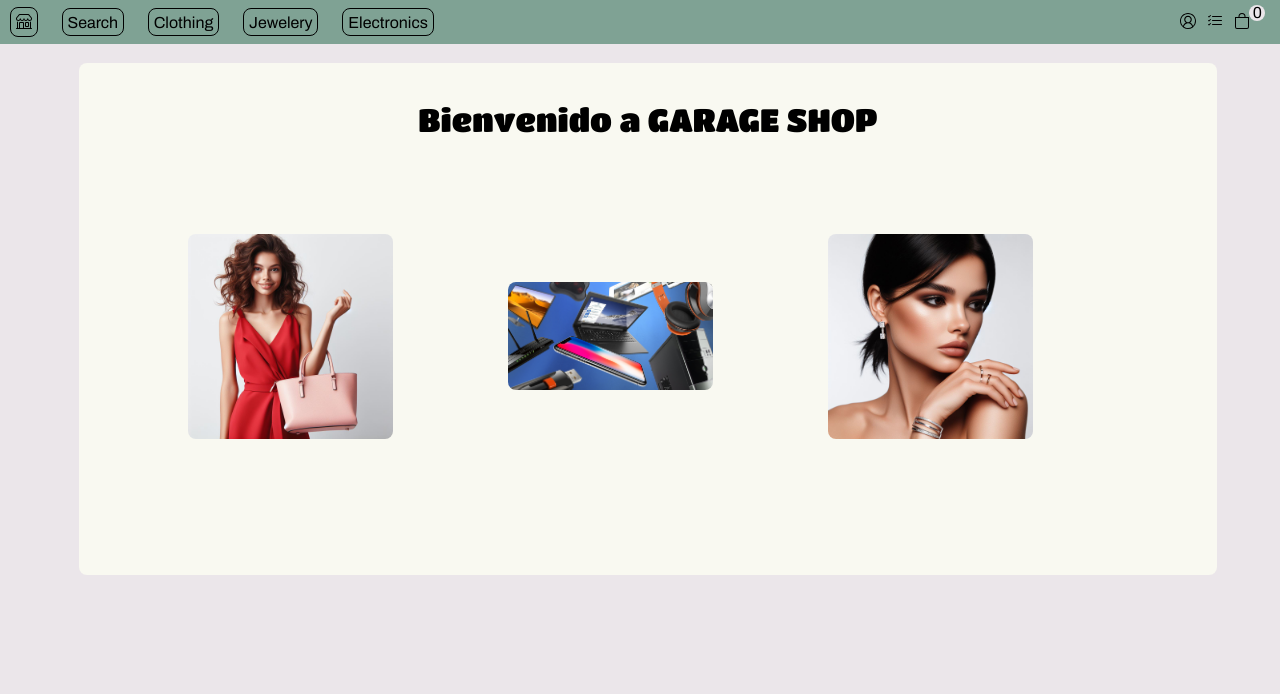
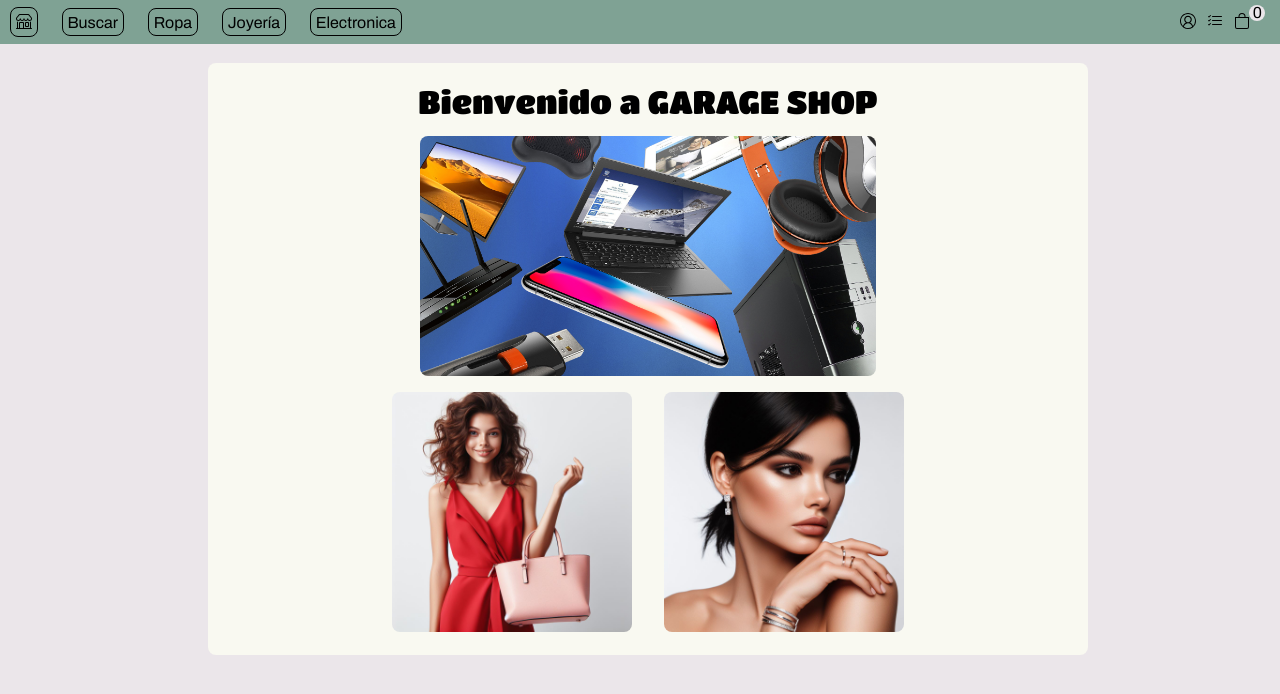
Before and after one commit to MacDuki/Ecommerce-react, a React (Vite) app: page / in a window 1280 px wide. Shown: the top 694 px of the page. Built offline with nearby package versions, Linux system fonts and the light colour scheme; no server answers.

Commit message:
Por finalizar section 1 de home, solo falta animaciones

```diff
--- a/src/NavBar/Index.jsx
+++ b/src/NavBar/Index.jsx
@@ -22,7 +22,7 @@ function NavBar() {
 					<NavLink to='/'>{BsShop}</NavLink>
 				</li>
 				<li>
-					<NavLink to='/SearchProducts'>Search</NavLink>
+					<NavLink to='/SearchProducts'>Buscar</NavLink>
 				</li>
 				{mobileWidth ? null : (
 					<>
@@ -30,19 +30,19 @@ function NavBar() {
 							onClick={() => {
 								setCategory("clothing");
 							}}>
-							<NavLink to='/clothing'>Clothing</NavLink>
+							<NavLink to='/clothing'>Ropa</NavLink>
 						</li>
 						<li
 							onClick={() => {
 								setCategory("jewelery");
 							}}>
-							<NavLink to='/jewelery'>Jewelery</NavLink>
+							<NavLink to='/jewelery'>Joyería</NavLink>
 						</li>
 						<li
 							onClick={() => {
 								setCategory("electronics");
 							}}>
-							<NavLink to='/electronics'>Electronics</NavLink>
+							<NavLink to='/electronics'>Electronica</NavLink>
 						</li>
 					</>
 				)}
--- a/src/Pages/Home/Home.css
+++ b/src/Pages/Home/Home.css
@@ -1,10 +1,10 @@
 @import url("https://fonts.googleapis.com/css2?family=Titan+One&display=swap");
 
 .welcome-section {
-	width: 90%;
+	width: auto;
 	max-width: 90%;
-	height: 30rem;
-	max-height: 30rem;
+	height: 35rem;
+	max-height: 50rem;
 	overflow: hidden;
 	margin: 0 3rem;
 	padding: 1rem 0;
@@ -15,16 +15,6 @@
 	border-radius: 0.5rem;
 	flex-direction: column;
 }
-
-.welcome-section .img-container {
-	width: 60rem;
-	max-width: 60rem;
-	height: 25rem;
-	max-height: 25rem;
-	display: grid;
-	grid-template-columns: repeat(3, 1fr);
-}
-
 .welcome-section h1 {
 	margin: 0;
 	font-size: xx-large;
@@ -32,34 +22,84 @@
 	font-family: "Titan One", sans-serif;
 	position: relative;
 }
+.welcome-boxes-container {
+	width: 55rem;
+	max-width: 60rem;
+	height: auto;
+	max-height: 35rem;
+	display: flex;
+	flex-direction: column;
+	align-items: center;
+	justify-content: center;
+}
 
-.welcome-section .img-container div {
+.electronic-box-container {
+	width: auto;
+	max-width: 50rem;
+	height: auto;
+	max-height: 25rem;
 	display: flex;
 	justify-content: center;
 	align-items: center;
-	width: 80%;
-	max-width: 80%;
-	height: 80%;
-	max-height: 80%;
+	padding: 1rem 0;
+}
+.aElec {
+	display: flex;
+	align-items: center;
+	justify-content: center;
+}
+
+.electronic-box-container img {
+	max-width: 40rem;
+	height: auto;
+	width: auto;
+	max-height: 15rem;
+	border-radius: 0.5rem;
+	object-fit: contain;
+}
+.two-boxes-container {
+	display: flex;
+	justify-content: center;
+	align-items: center;
+	width: auto;
+	max-width: 50rem;
+	height: auto;
+	max-height: 25rem;
 	border-radius: 0.5rem;
 	cursor: pointer;
 	transition: scale linear 0.5s;
-	padding: 1rem 1rem;
 }
 
-.welcome-section .img-container div:hover {
-	scale: 1.5;
-	border-radius: 0.5rem;
-	z-index: 200;
+.two-boxes-container div {
+	padding: 0 1rem;
 }
 
-.welcome-section .img-container div img {
-	max-width: 80%;
-	height: 80%;
-	width: 80%;
-	border-radius: 0.5rem;
-	object-fit: cover;
+.aJew {
+	display: flex;
+	align-items: center;
+	justify-content: center;
+}
+.aCloth {
+	display: flex;
+	align-items: center;
+	justify-content: center;
 }
 
-.welcome-section .img-container div img:hover {
+.two-boxes-container img {
+	max-width: 20rem;
+	height: auto;
+	width: auto;
+	max-height: 15rem;
+	border-radius: 0.5rem;
+	object-fit: contain;
 }
+
+.parrafo-category {
+	position: absolute;
+	background-color: black;
+	color: #f9f9f1;
+	font-size: large;
+	font-weight: 400;
+	font-family: "Titan One", sans-serif;
+	width: 25rem;
+}
--- a/src/Pages/Home/Index.jsx
+++ b/src/Pages/Home/Index.jsx
@@ -1,44 +1,75 @@
-import React from "react";
+import React, { useState } from "react";
 import { NavLink } from "react-router-dom";
 import { shopContext } from "../../Context/Index";
 import { Layout } from "../../Layout/Index";
 import "./Home.css";
 function Home() {
 	const { setCategory } = React.useContext(shopContext);
+	const [isHoveredE, setIsHoveredE] = useState(false);
+	let parrafoBox;
+
+	function handleHovered(Which) {
+		if (Which === "Electronica") {
+			parrafoBox = Which;
+			return;
+		} else if (Which === "Ropa") {
+			parrafoBox = Which;
+			return <p className='parrafo-category'>{parrafoBox}</p>;
+		} else {
+			parrafoBox = Which;
+			return <p className='parrafo-category'>{parrafoBox}</p>;
+		}
+	}
+
 	return (
 		<>
 			<Layout>
 				<section className='welcome-section'>
 					<h1>Bienvenido a GARAGE SHOP </h1>
-					<div className='img-container'>
+					<div className='welcome-boxes-container'>
+						<NavLink className={"aElec"} to='/electronics'>
+							<div className='electronic-box-container'>
+								<img
+									onClick={() => {
+										setCategory("electronics");
+									}}
+									onMouseEnter={() => {
+										setIsHoveredE(true);
+									}}
+									onMouseLeave={() => {
+										setIsHoveredE(false);
+									}}
+									src='src\assets\img\electronics-model.jpg'
+								/>
+								{isHoveredE ? (
+									<p className='parrafo-category'>Electronica</p>
+								) : null}
+							</div>
+						</NavLink>
+						<div className='two-boxes-container'>
+							<NavLink className={"aCloth"} to='/clothing'>
 								<div>
-							<NavLink to='/clothing'>
 									<img
 										onClick={() => {
 											setCategory("clothing");
 										}}
+										onMouseEnter={() => {}}
+										onMouseLeave={() => {}}
 										src='src\assets\img\clothing-model.jpeg'
 									/>
+								</div>
 							</NavLink>
-						</div>
+							<NavLink className={"aJew"} to='/jewelery'>
 								<div>
-							<NavLink to='/electronics'>
-								<img
-									onClick={() => {
-										setCategory("electronics");
-									}}
-									src='src\assets\img\electronics-model.jpg'
-								/>
-							</NavLink>
-						</div>
-						<div>
-							<NavLink to='/jewelery'>
 									<img
 										onClick={() => {
 											setCategory("jewelery");
 										}}
+										onMouseEnter={() => {}}
+										onMouseLeave={() => {}}
 										src='src\assets\img\jewelery-model.jpeg'
 									/>
+								</div>
 							</NavLink>
 						</div>
 					</div>
```
Lines whose indentation alone changed are shown as unchanged.
